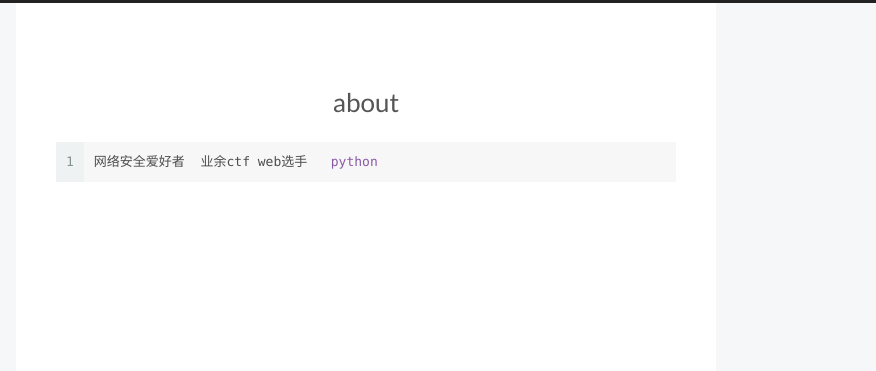
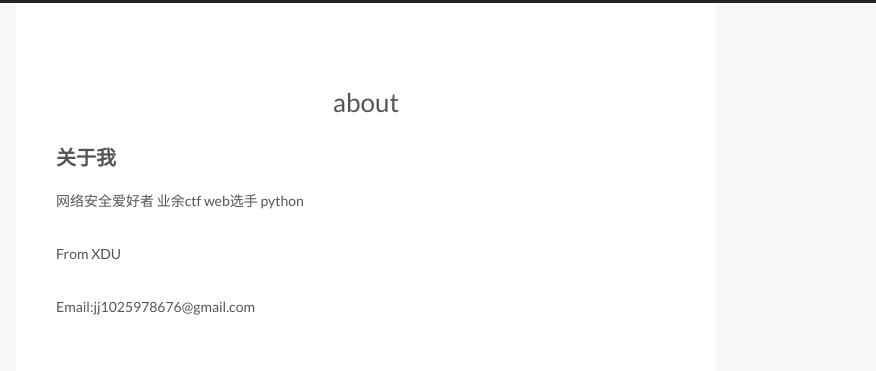
Before and after one commit to JJdrops/jjdrops.github.io, a plain HTML site: page about/index.html in a window 1280 px wide. Shown: the top 371 px of the page, 404-1280 px from the left. Drawn offline with Linux system fonts and the light colour scheme.

Commit message:
Site updated: 2017-03-30 17:44:06

```diff
--- a/about/index.html
+++ b/about/index.html
@@ -91,16 +91,22 @@
 
 
 
-<meta name="description" content="1网络安全爱好者  业余ctf web选手   python">
+<meta name="description" content="关于我网络安全爱好者  业余ctf web选手   python
+From XDU
+Email:jj1025978676@gmail.com">
 <meta property="og:type" content="website">
 <meta property="og:title" content="about">
 <meta property="og:url" content="http://yoursite.com/about/index.html">
 <meta property="og:site_name" content="J_drops">
-<meta property="og:description" content="1网络安全爱好者  业余ctf web选手   python">
-<meta property="og:updated_time" content="2017-03-30T08:29:40.538Z">
+<meta property="og:description" content="关于我网络安全爱好者  业余ctf web选手   python
+From XDU
+Email:jj1025978676@gmail.com">
+<meta property="og:updated_time" content="2017-03-30T09:43:54.637Z">
 <meta name="twitter:card" content="summary">
 <meta name="twitter:title" content="about">
-<meta name="twitter:description" content="1网络安全爱好者  业余ctf web选手   python">
+<meta name="twitter:description" content="关于我网络安全爱好者  业余ctf web选手   python
+From XDU
+Email:jj1025978676@gmail.com">
 
 
 
@@ -314,7 +320,10 @@
 
 
 
-      <figure class="highlight mel"><table><tr><td class="gutter"><pre><div class="line">1</div></pre></td><td class="code"><pre><div class="line">网络安全爱好者  业余ctf web选手   <span class="keyword">python</span></div></pre></td></tr></table></figure>
+      <h2 id="关于我"><a href="#关于我" class="headerlink" title="关于我"></a>关于我</h2><p>网络安全爱好者  业余ctf web选手   python</p>
+<p>From XDU</p>
+<p>Email:jj1025978676@gmail.com</p>
+
 
   </div>
 
```
Also changed, not shown: sitemap.xml (+7 -7 lines).
